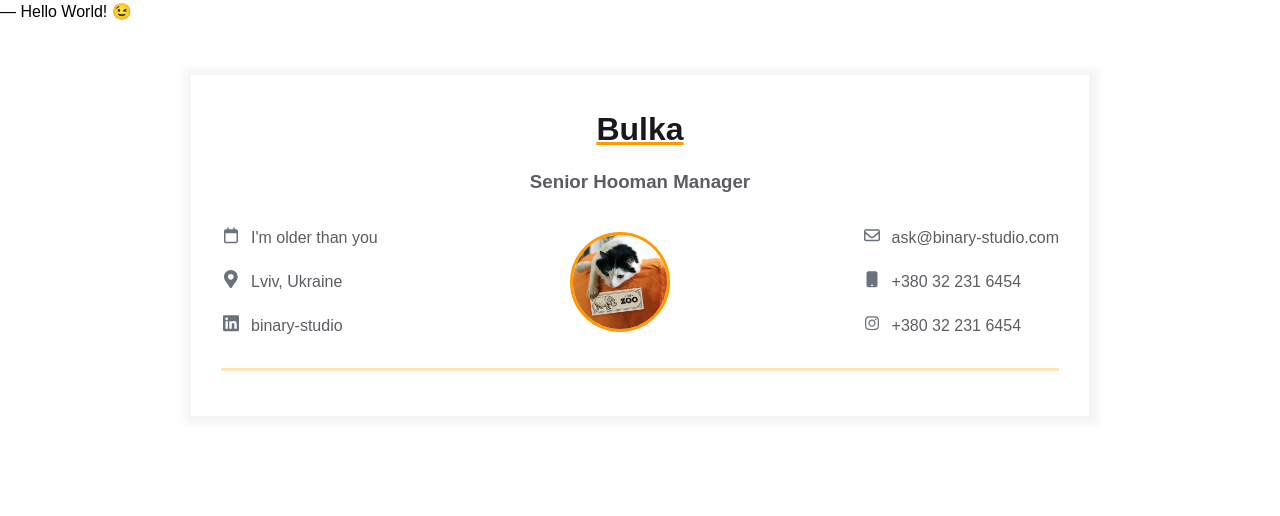
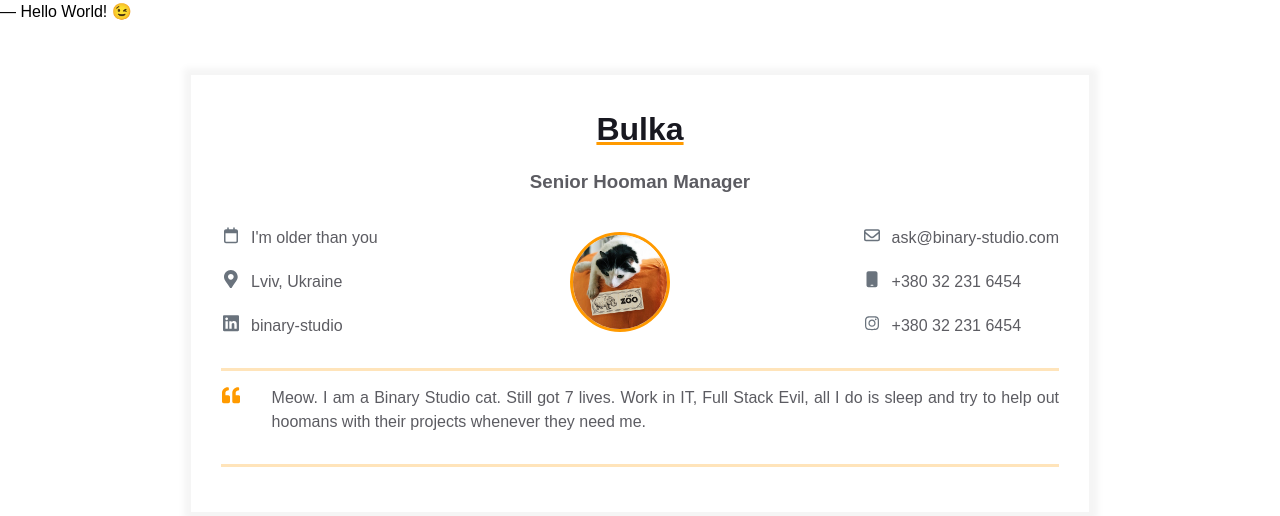
Before and after one commit to Daviz-357/homepage, a plain HTML site: page index.html in a window 1280 px wide. Drawn offline with Linux system fonts and the light colour scheme.

Commit message:
Added resume block

```diff
--- a/index.html
+++ b/index.html
@@ -85,6 +85,31 @@
             </div>
         </div>
         </div>
+
+        <div class="container">
+        <div class="resume__block">
+            <div class="intro">
+            <div class="intro__icon-wrapper">
+                <svg class="intro__icon" xmlns="http://www.w3.org/2000/svg" viewBox="0 0 512 512">
+                <path
+                    d="M464 256h-80v-64c0-35.3 28.7-64 64-64h8c13.3 0 24-10.7
+                    24-24V56c0-13.3-10.7-24-24-24h-8c-88.4 0-160 71.6-160 160v240c0
+                    26.5 21.5 48 48 48h128c26.5 0 48-21.5
+                    48-48V304c0-26.5-21.5-48-48-48zm-288 0H96v-64c0-35.3 28.7-64
+                    64-64h8c13.3 0 24-10.7 24-24V56c0-13.3-10.7-24-24-24h-8C71.6 32 0
+                    103.6 0 192v240c0 26.5 21.5 48 48 48h128c26.5 0
+                    48-21.5 48-48V304c0-26.5-21.5-48-48-48z"
+                ></path>
+                </svg>
+            </div>
+            <p class="intro_text">Meow. I am a Binary Studio cat. Still got 7 lives. Work in IT, Full Stack Evil, all I do is sleep and try to help out hoomans with their projects whenever they need me.</p>
+            </div>
+        </div>
+        </div>
+
+
+
+
     </div>
     </main>
 
```
